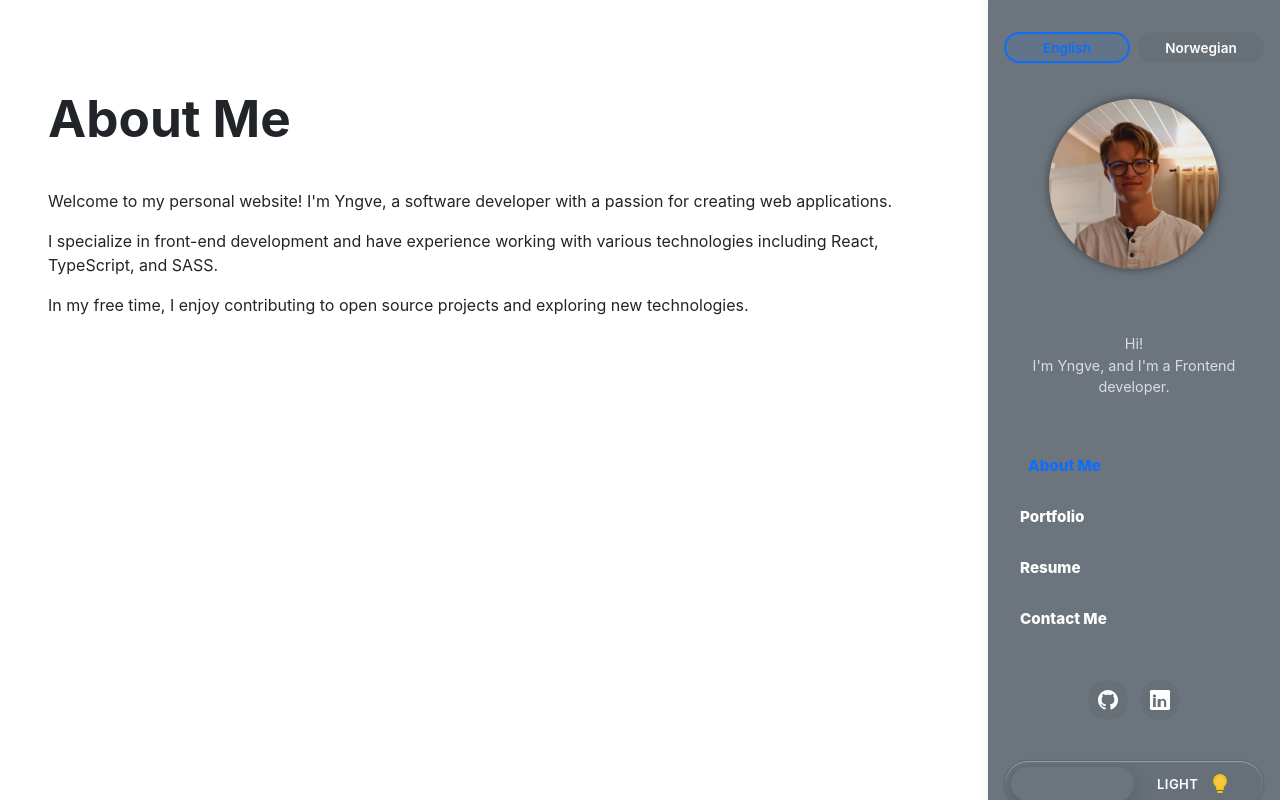
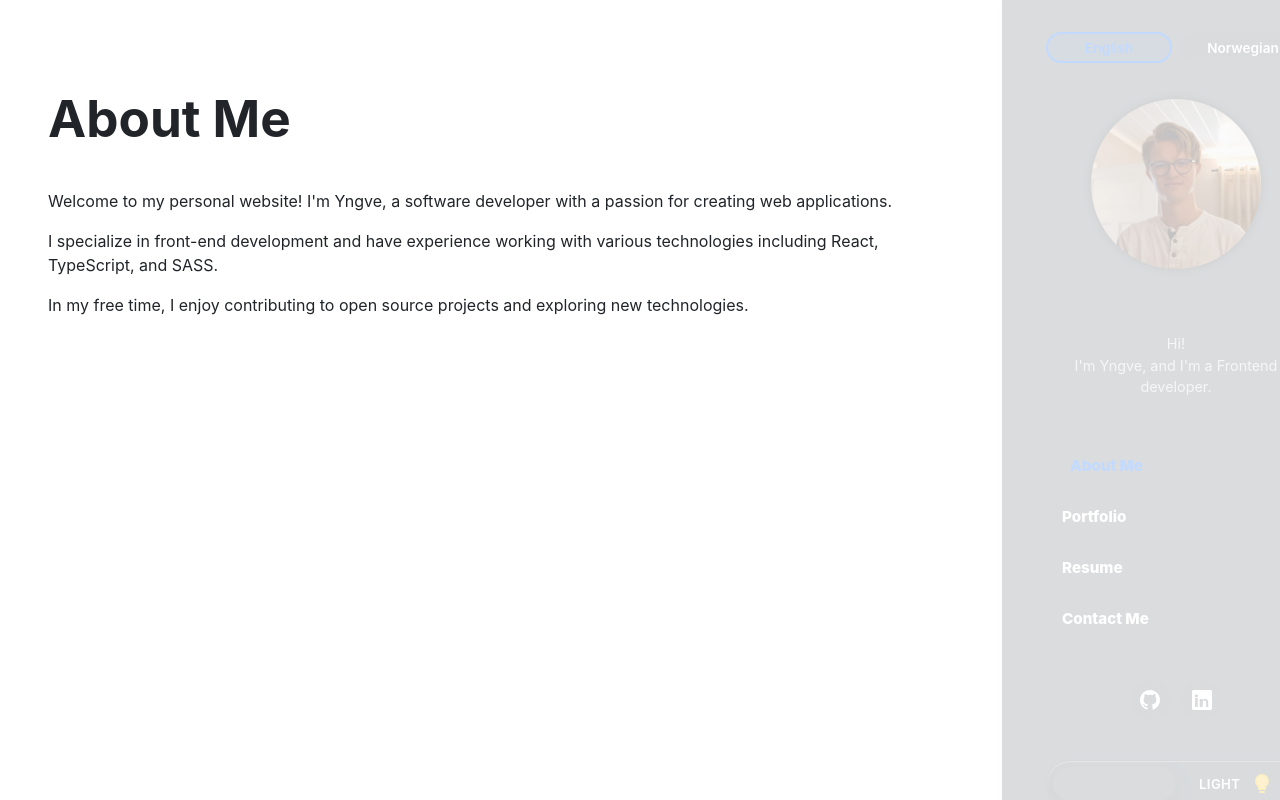
Before and after one commit to YngvN/YngvN.github.io, a React (Vite) app: page / in a window 1280 px wide. Built offline with nearby package versions, Linux system fonts and the light colour scheme.

Commit message:
Update nav.scss

```diff
--- a/src/nav/nav.scss
+++ b/src/nav/nav.scss
@@ -3,6 +3,7 @@
 .nav-shell {
     --nav-width: 260px;
     --tab-width: 60px;
+    --closed-shift: calc(var(--tab-width) - 18px);
     position: fixed;
     top: 0;
     right: 0;
@@ -12,7 +13,20 @@
     align-items: stretch;
     justify-content: flex-end;
     z-index: 1100;
-    transition: transform 0.35s ease;
+    opacity: 0.25;
+    transition: transform 0.35s ease, opacity 0.35s ease;
+    transform: translateX(var(--closed-shift));
+
+}
+
+.nav-shell.open {
+    transition: transform 0.35s ease, opacity 0.35s ease;
+    transform: translateX(0);
+    opacity: 1;
+}
+
+.nav-shell.open .nav-toggle {
+    transition: transform 0.35s ease, opacity 0.35s ease;
 }
 
 .nav-toggle {
@@ -93,7 +107,7 @@
     width: var(--nav-width);
     flex: 0 0 var(--nav-width);
     box-shadow: -2px 0 8px rgba(0, 0, 0, 0.05);
-    transition: background-color 0.3s ease, color 0.3s ease;
+    transition: background-color 0.3s ease, color 0.3s ease, padding 0.3s ease;
 
     .navbar-brand {
         margin-bottom: 1.5rem;
@@ -233,6 +247,10 @@
 
 }
 
+.nav-shell:not(.open) .navbar {
+    padding-left: 2.75rem;
+}
+
 body[data-theme='dark'] {
     .navbar {
         background-color: color-dark("secondary") !important;
@@ -277,7 +295,8 @@ body[data-theme='dark'] {
     .nav-shell {
         --nav-width: min(80vw, 320px);
         width: calc(var(--nav-width) + var(--tab-width));
-        transform: translateX(var(--nav-width));
+        --closed-shift: calc(var(--nav-width) + var(--tab-width) - 18px);
+        transform: translateX(var(--closed-shift));
         transition: transform 0.35s ease;
     }
 
```
